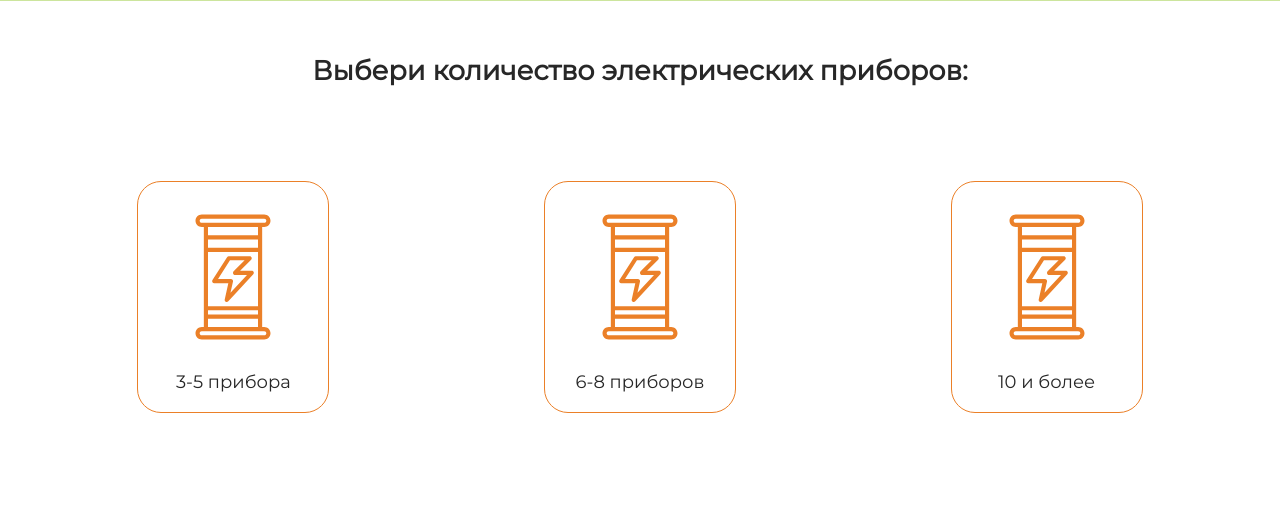
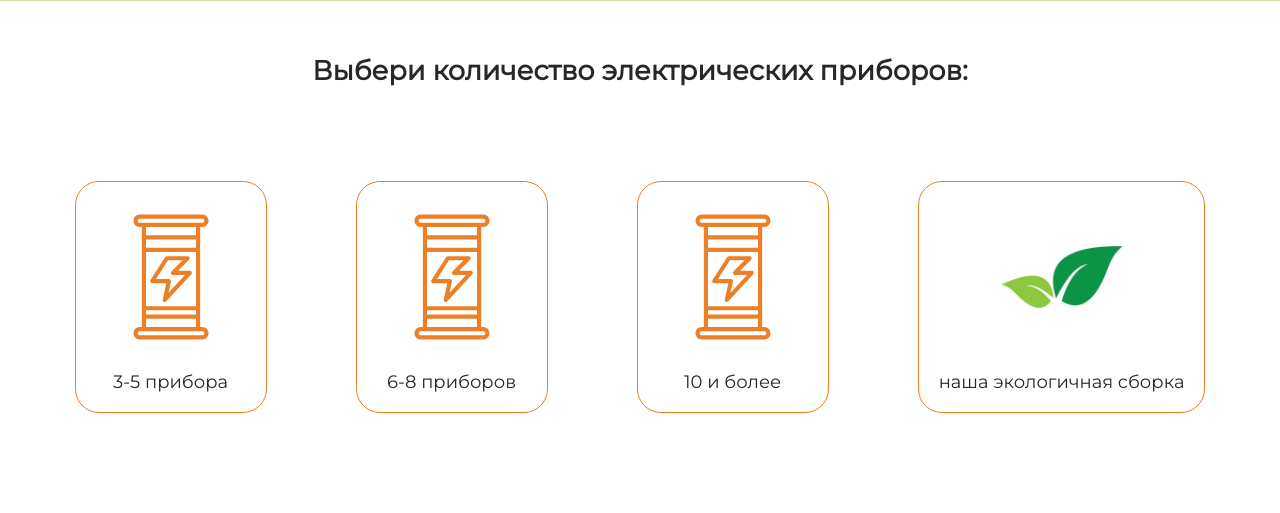
Before and after one commit to Allic0r/site, a Flask app: page /1/1 in a window 1280 px wide. Shown: the part 469-982 px from the top of the page. Run offline with Flask 3, Linux system fonts and the light colour scheme.

Commit message:
Add files via upload

```diff
--- a/calculator-main/templates/electronics.html
+++ b/calculator-main/templates/electronics.html
@@ -37,7 +37,11 @@
           <img class="item__img" src="../static/img/battery.svg" alt="battery">
           <span>10 и более</span></a>
       </li>
-      <!--  -->
+      <li class="list__item">
+        <a href="{{lights + '/5'}}">
+          <img class="item__img" src="../static/img/eco.jpg" alt="eco">
+          <span>наша экологичная сборка</span></a>
+</li>
     </ul>
     {% endblock %}
   </main>
```
Also changed, not shown: calculator-main/static/img/eco.jpg (added).
